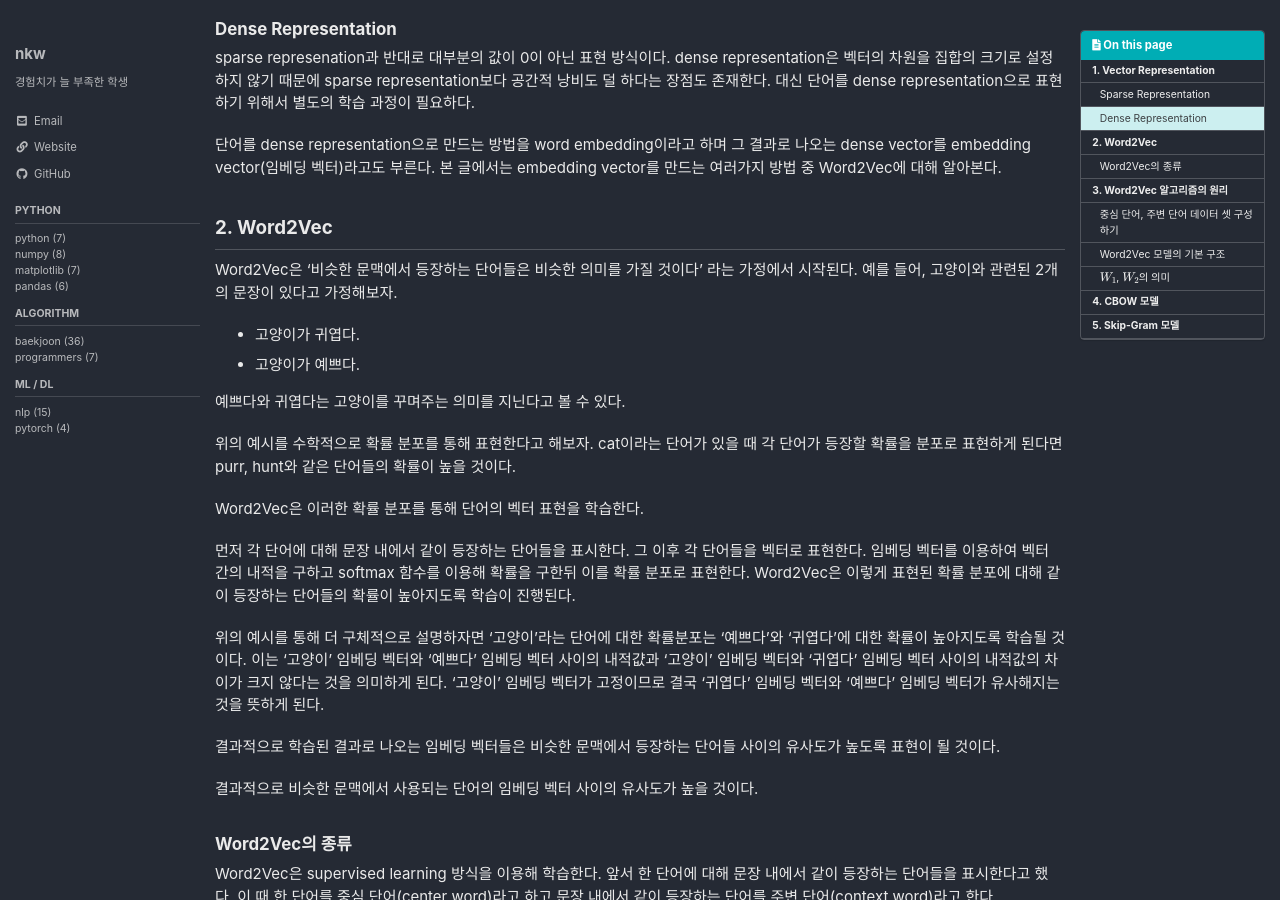
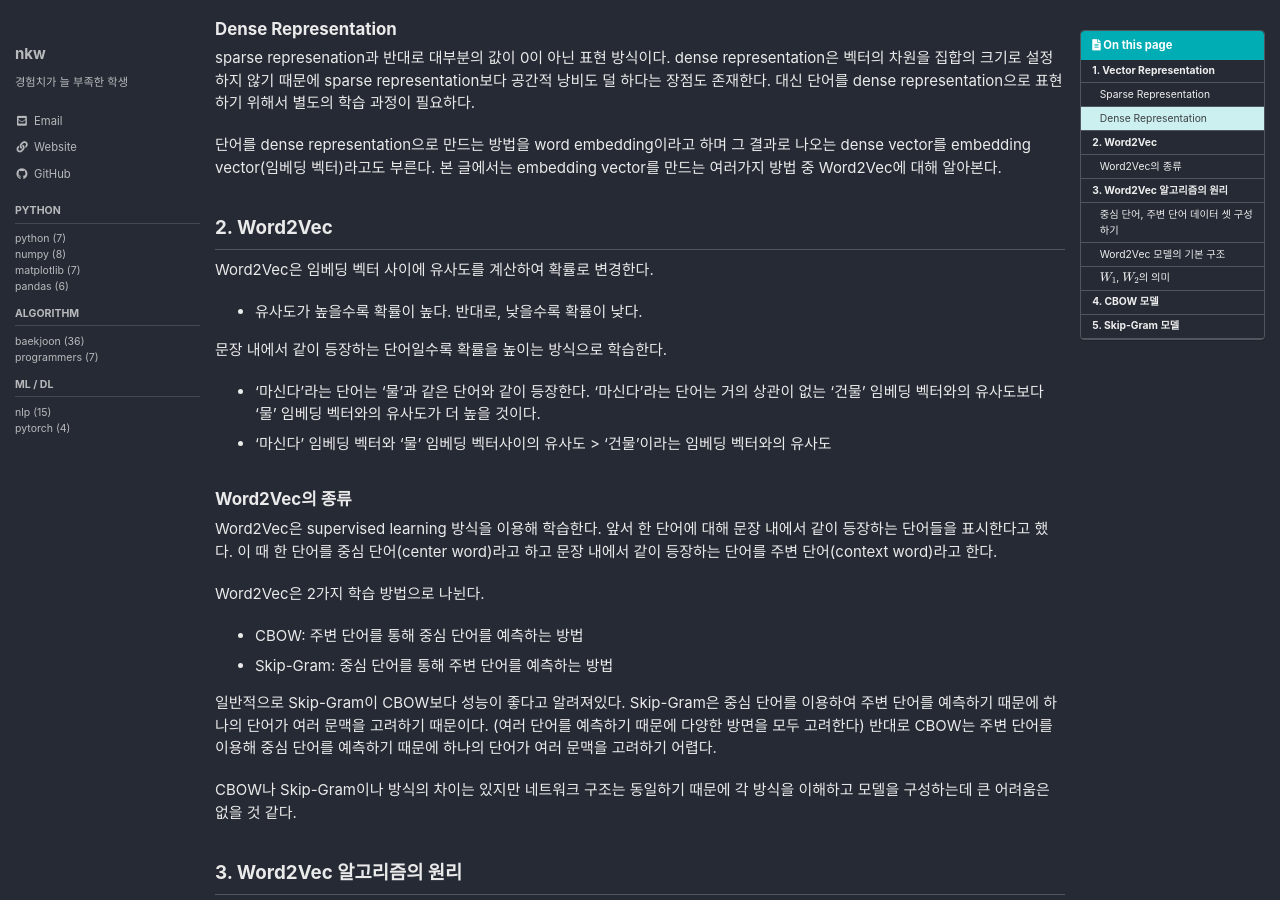
Before and after one commit to nkw011/nkw011.github.io, a Jekyll site: the page built from _posts/2022-07-18-wordembedding.md, in a window 1280 px wide and 900 px high, scrolled down 764 px. Built offline with Jekyll 4.4.1, drawn with Linux system fonts in a browser that asks for light colours; cached includes are drawn as plain includes; formulas are drawn with MathJax 3; comment, search, counter and statistics services are not loaded.

Commit message:
update nlp-embedding post

```diff
--- a/_posts/2022-07-18-wordembedding.md
+++ b/_posts/2022-07-18-wordembedding.md
@@ -36,24 +36,14 @@ sparse represenation과 반대로 대부분의 값이 0이 아닌 표현 방식
 
 ## 2. Word2Vec
 
-Word2Vec은 ‘비슷한 문맥에서 등장하는 단어들은 비슷한 의미를 가질 것이다’ 라는 가정에서 시작된다. 예를 들어, 고양이와 관련된 2개의 문장이 있다고 가정해보자.
+Word2Vec은 임베딩 벡터 사이에 유사도를 계산하여 확률로 변경한다.
 
-- 고양이가 귀엽다.
-- 고양이가 예쁘다.
+- 유사도가 높을수록 확률이 높다. 반대로, 낮을수록 확률이 낮다.
 
-예쁘다와 귀엽다는 고양이를 꾸며주는 의미를 지닌다고 볼 수 있다.
+문장 내에서 같이 등장하는 단어일수록 확률을 높이는 방식으로 학습한다.
 
-위의 예시를 수학적으로 확률 분포를 통해 표현한다고 해보자. cat이라는 단어가 있을 때 각 단어가 등장할 확률을 분포로 표현하게 된다면 purr, hunt와 같은 단어들의 확률이 높을 것이다.
-
-Word2Vec은 이러한 확률 분포를 통해 단어의 벡터 표현을 학습한다.
-
-먼저 각 단어에 대해 문장 내에서 같이 등장하는 단어들을 표시한다. 그 이후 각 단어들을 벡터로 표현한다. 임베딩 벡터를 이용하여 벡터 간의 내적을 구하고 softmax 함수를 이용해 확률을 구한뒤 이를 확률 분포로 표현한다. Word2Vec은 이렇게 표현된 확률 분포에 대해 같이 등장하는 단어들의 확률이 높아지도록 학습이 진행된다.
-
-위의 예시를 통해 더 구체적으로 설명하자면 ‘고양이’라는 단어에 대한 확률분포는 ‘예쁘다’와 ‘귀엽다’에 대한 확률이 높아지도록 학습될 것이다. 이는 ‘고양이’ 임베딩 벡터와 ‘예쁘다’ 임베딩 벡터 사이의 내적걊과 ‘고양이’ 임베딩 벡터와 ‘귀엽다' 임베딩 벡터 사이의 내적값의 차이가 크지 않다는 것을 의미하게 된다. ‘고양이’ 임베딩 벡터가 고정이므로 결국 ‘귀엽다’ 임베딩 벡터와 ‘예쁘다’ 임베딩 벡터가 유사해지는 것을 뜻하게 된다.
-
-결과적으로 학습된 결과로 나오는 임베딩 벡터들은 비슷한 문맥에서 등장하는 단어들 사이의 유사도가 높도록 표현이 될 것이다.
-
-결과적으로 비슷한 문맥에서 사용되는 단어의 임베딩 벡터 사이의 유사도가 높을 것이다.
+- ‘마신다’라는 단어는 ‘물’과 같은 단어와 같이 등장한다. ‘마신다’라는 단어는 거의 상관이 없는 ‘건물’ 임베딩 벡터와의 유사도보다 ‘물’ 임베딩 벡터와의 유사도가 더 높을 것이다.
+- ‘마신다’ 임베딩 벡터와 ‘물’ 임베딩 벡터사이의 유사도 > ‘건물’이라는 임베딩 벡터와의 유사도
 
 ### Word2Vec의 종류
 
```
